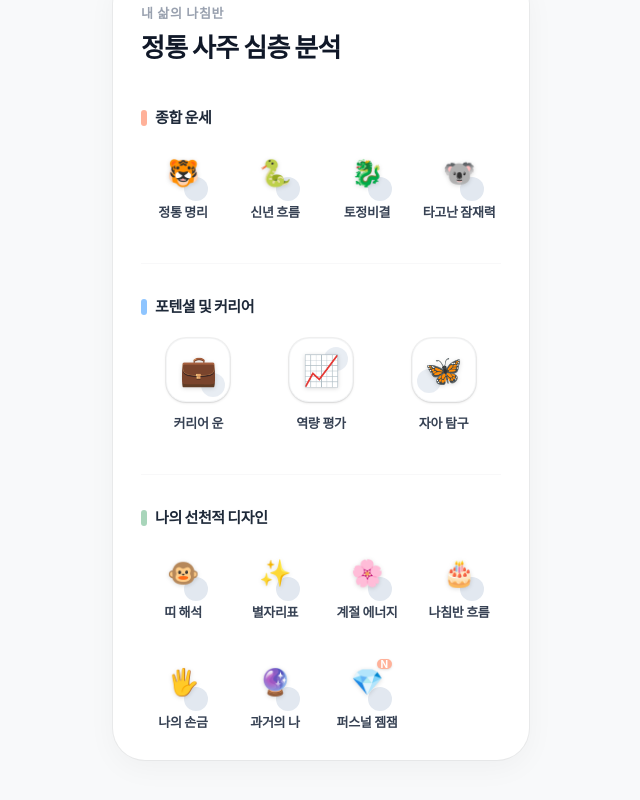
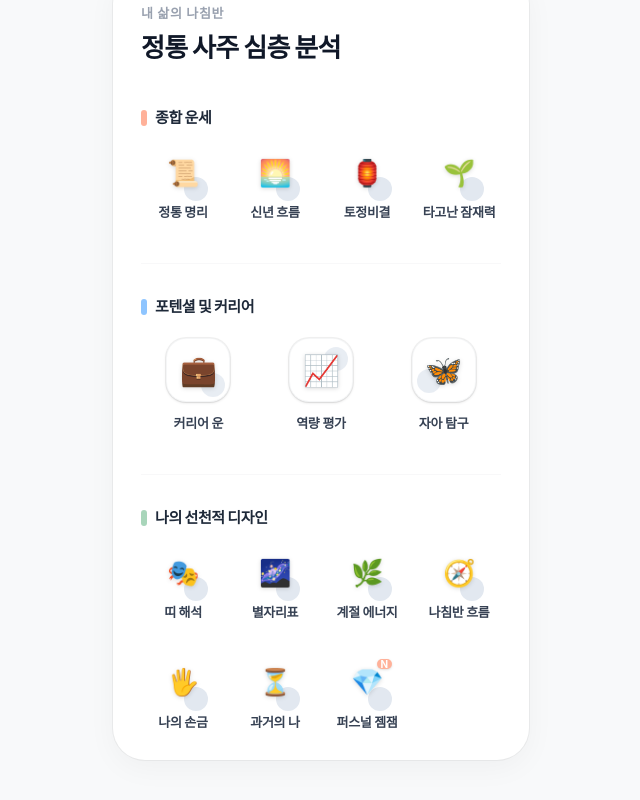
Before and after one commit to kimhoon0612-dev/saju-web, a Next.js app in the folder frontend/: page /saju in a window 1280 px wide. Shown: the part 1256-2056 px from the top of the page, without its empty margins (319-959 px from the left). Built offline with nearby package versions, Linux system fonts and the light colour scheme; a web font is replaced by a local one.

Commit message:
feat(ui,saju): unify terminology mappings and update icons

```diff
--- a/frontend/src/app/saju/page.tsx
+++ b/frontend/src/app/saju/page.tsx
@@ -634,20 +634,20 @@ export default function FortuneHubPage() {
                             <div>
                                 <h3 className="text-[15px] font-black text-gray-800 mb-5 flex items-center gap-2"><span className="w-1.5 h-4 bg-[#FFB199] rounded-full block"></span>종합 운세</h3>
                                 <div className="grid grid-cols-4 gap-y-8 gap-x-2">
-                                    <Link href="/saju/confirm?type=정통사주" className="flex flex-col items-center gap-2 group cursor-pointer hover:opacity-80 transition-transform active:scale-95">
-                                        <SpotIcon emoji="🐯" />
+                                    <Link href="/saju/confirm?type=정통 명리" className="flex flex-col items-center gap-2 group cursor-pointer hover:opacity-80 transition-transform active:scale-95">
+                                        <SpotIcon emoji="📜" />
                                         <span className="text-[13px] font-bold text-gray-700 tracking-tight">정통 명리</span>
                                     </Link>
                                     <Link href="/saju/confirm?type=신년 흐름" className="flex flex-col items-center gap-2 group cursor-pointer hover:opacity-80 transition-transform active:scale-95">
-                                        <SpotIcon emoji="🐍" />
+                                        <SpotIcon emoji="🌅" />
                                         <span className="text-[13px] font-bold text-gray-700 tracking-tight">신년 흐름</span>
                                     </Link>
                                     <Link href="/saju/confirm?type=토정비결" className="flex flex-col items-center gap-2 group cursor-pointer hover:opacity-80 transition-transform active:scale-95">
-                                        <SpotIcon emoji="🐉" />
+                                        <SpotIcon emoji="🏮" />
                                         <span className="text-[13px] font-bold text-gray-700 tracking-tight">토정비결</span>
                                     </Link>
-                                    <Link href="/saju/confirm?type=천생복덕운" className="flex flex-col items-center gap-2 group cursor-pointer hover:opacity-80 transition-transform active:scale-95">
-                                        <SpotIcon emoji="🐨" />
+                                    <Link href="/saju/confirm?type=타고난 잠재력" className="flex flex-col items-center gap-2 group cursor-pointer hover:opacity-80 transition-transform active:scale-95">
+                                        <SpotIcon emoji="🌱" />
                                         <span className="text-[13px] font-bold text-gray-700 tracking-tight">타고난 잠재력</span>
                                     </Link>
                                 </div>
@@ -657,21 +657,21 @@ export default function FortuneHubPage() {
                             <div className="pt-8 border-t border-gray-100/60 mt-2">
                                 <h3 className="text-[15px] font-black text-gray-800 mb-5 flex items-center gap-2"><span className="w-1.5 h-4 bg-blue-300 rounded-full block"></span>포텐셜 및 커리어</h3>
                                 <div className="grid grid-cols-3 gap-x-2 gap-y-8">
-                                    <Link href="/saju/result?type=취업 운세" className="flex flex-col items-center gap-2 group cursor-pointer hover:opacity-80 transition-transform active:scale-95">
+                                    <Link href="/saju/result?type=커리어 운" className="flex flex-col items-center gap-2 group cursor-pointer hover:opacity-80 transition-transform active:scale-95">
                                         <div className="w-[64px] h-[64px] bg-white border border-gray-100/80 rounded-[20px] shadow-sm flex items-center justify-center relative mb-1 ring-1 ring-black/5">
                                             <div className="absolute w-[24px] h-[24px] bg-[#E2E8F0] rounded-full bottom-1 right-1 opacity-80"></div>
                                             <span className="relative z-10 text-[30px] group-hover:-translate-y-1 transition-transform drop-shadow-sm">💼</span>
                                         </div>
                                         <span className="text-[13px] font-bold text-gray-700">커리어 운</span>
                                     </Link>
-                                    <Link href="/saju/result?type=능력 평가" className="flex flex-col items-center gap-2 group cursor-pointer hover:opacity-80 transition-transform active:scale-95">
+                                    <Link href="/saju/result?type=역량 평가" className="flex flex-col items-center gap-2 group cursor-pointer hover:opacity-80 transition-transform active:scale-95">
                                         <div className="w-[64px] h-[64px] bg-white border border-gray-100/80 rounded-[20px] shadow-sm flex items-center justify-center relative mb-1 ring-1 ring-black/5">
                                             <div className="absolute w-[24px] h-[24px] bg-[#E2E8F0] rounded-full top-2 right-1 opacity-80"></div>
                                             <span className="relative z-10 text-[30px] group-hover:-translate-y-1 transition-transform drop-shadow-sm">📈</span>
                                         </div>
                                         <span className="text-[13px] font-bold text-gray-700">역량 평가</span>
                                     </Link>
-                                    <Link href="/saju/result?type=심리 분석" className="flex flex-col items-center gap-2 group cursor-pointer hover:opacity-80 transition-transform active:scale-95">
+                                    <Link href="/saju/result?type=자아 탐구" className="flex flex-col items-center gap-2 group cursor-pointer hover:opacity-80 transition-transform active:scale-95">
                                         <div className="w-[64px] h-[64px] bg-white border border-gray-100/80 rounded-[20px] shadow-sm flex items-center justify-center relative mb-1 ring-1 ring-black/5">
                                             <div className="absolute w-[24px] h-[24px] bg-[#E2E8F0] rounded-full bottom-2 left-1 opacity-80"></div>
                                             <span className="relative z-10 text-[30px] group-hover:-translate-y-1 transition-transform drop-shadow-sm">🦋</span>
@@ -685,20 +685,20 @@ export default function FortuneHubPage() {
                             <div className="pt-8 border-t border-gray-100/60 mt-2">
                                 <h3 className="text-[15px] font-black text-gray-800 mb-5 flex items-center gap-2"><span className="w-1.5 h-4 bg-[#A8D5BA] rounded-full block"></span>나의 선천적 디자인</h3>
                                 <div className="grid grid-cols-4 gap-y-9 gap-x-2">
-                                    <Link href="/saju/confirm?type=띠 운세" className="flex flex-col items-center gap-2 group cursor-pointer hover:opacity-80 transition-transform active:scale-95">
-                                        <SpotIcon emoji="🐵" />
+                                    <Link href="/saju/confirm?type=띠 해석" className="flex flex-col items-center gap-2 group cursor-pointer hover:opacity-80 transition-transform active:scale-95">
+                                        <SpotIcon emoji="🎭" />
                                         <span className="text-[13px] font-bold text-gray-700 tracking-tight">띠 해석</span>
                                     </Link>
-                                    <Link href="/saju/confirm?type=별자리 운세" className="flex flex-col items-center gap-2 group cursor-pointer hover:opacity-80 transition-transform active:scale-95">
-                                        <SpotIcon emoji="✨" />
+                                    <Link href="/saju/confirm?type=별자리표" className="flex flex-col items-center gap-2 group cursor-pointer hover:opacity-80 transition-transform active:scale-95">
+                                        <SpotIcon emoji="🌌" />
                                         <span className="text-[13px] font-bold text-gray-700 tracking-tight">별자리표</span>
                                     </Link>
-                                    <Link href="/saju/confirm?type=태어난 계절운" className="flex flex-col items-center gap-2 group cursor-pointer hover:opacity-80 transition-transform active:scale-95">
-                                        <SpotIcon emoji="🌸" />
+                                    <Link href="/saju/confirm?type=계절 에너지" className="flex flex-col items-center gap-2 group cursor-pointer hover:opacity-80 transition-transform active:scale-95">
+                                        <SpotIcon emoji="🌿" />
                                         <span className="text-[13px] font-bold text-gray-700 tracking-tight">계절 에너지</span>
                                     </Link>
-                                    <Link href="/saju/confirm?type=생년월일 운세" className="flex flex-col items-center gap-2 group cursor-pointer hover:opacity-80 transition-transform active:scale-95">
-                                        <SpotIcon emoji="🎂" />
+                                    <Link href="/saju/confirm?type=나침반 흐름" className="flex flex-col items-center gap-2 group cursor-pointer hover:opacity-80 transition-transform active:scale-95">
+                                        <SpotIcon emoji="🧭" />
                                         <span className="text-[13px] font-bold text-gray-700 tracking-tight">나침반 흐름</span>
                                     </Link>
                                     <div onClick={() => palmInputRef.current?.click()} className="flex flex-col items-center gap-2 group cursor-pointer hover:opacity-80 transition-transform active:scale-95">
@@ -706,11 +706,11 @@ export default function FortuneHubPage() {
                                         <span className="text-[13px] font-bold text-gray-700 tracking-tight">나의 손금</span>
                                         <input type="file" accept="image/*" ref={palmInputRef} className="hidden" onChange={handlePalmUpload} />
                                     </div>
-                                    <Link href="/saju/confirm?type=전생운" className="flex flex-col items-center gap-2 group cursor-pointer hover:opacity-80 transition-transform active:scale-95">
-                                        <SpotIcon emoji="🔮" />
+                                    <Link href="/saju/confirm?type=과거의 나" className="flex flex-col items-center gap-2 group cursor-pointer hover:opacity-80 transition-transform active:scale-95">
+                                        <SpotIcon emoji="⏳" />
                                         <span className="text-[13px] font-bold text-gray-700 tracking-tight">과거의 나</span>
                                     </Link>
-                                    <Link href="/saju/confirm?type=탄생석" className="flex flex-col items-center gap-2 group cursor-pointer hover:opacity-80 transition-transform active:scale-95">
+                                    <Link href="/saju/confirm?type=퍼스널 젬잼" className="flex flex-col items-center gap-2 group cursor-pointer hover:opacity-80 transition-transform active:scale-95">
                                         <SpotIcon emoji="💎" hasBadge />
                                         <span className="text-[13px] font-bold text-gray-700 tracking-tight">퍼스널 젬잼</span>
                                     </Link>
```
Also changed, not shown: frontend/src/app/saju/confirm/page.tsx (+12 -8 lines), 1 other file (tests, documents, lock files or other folders).
